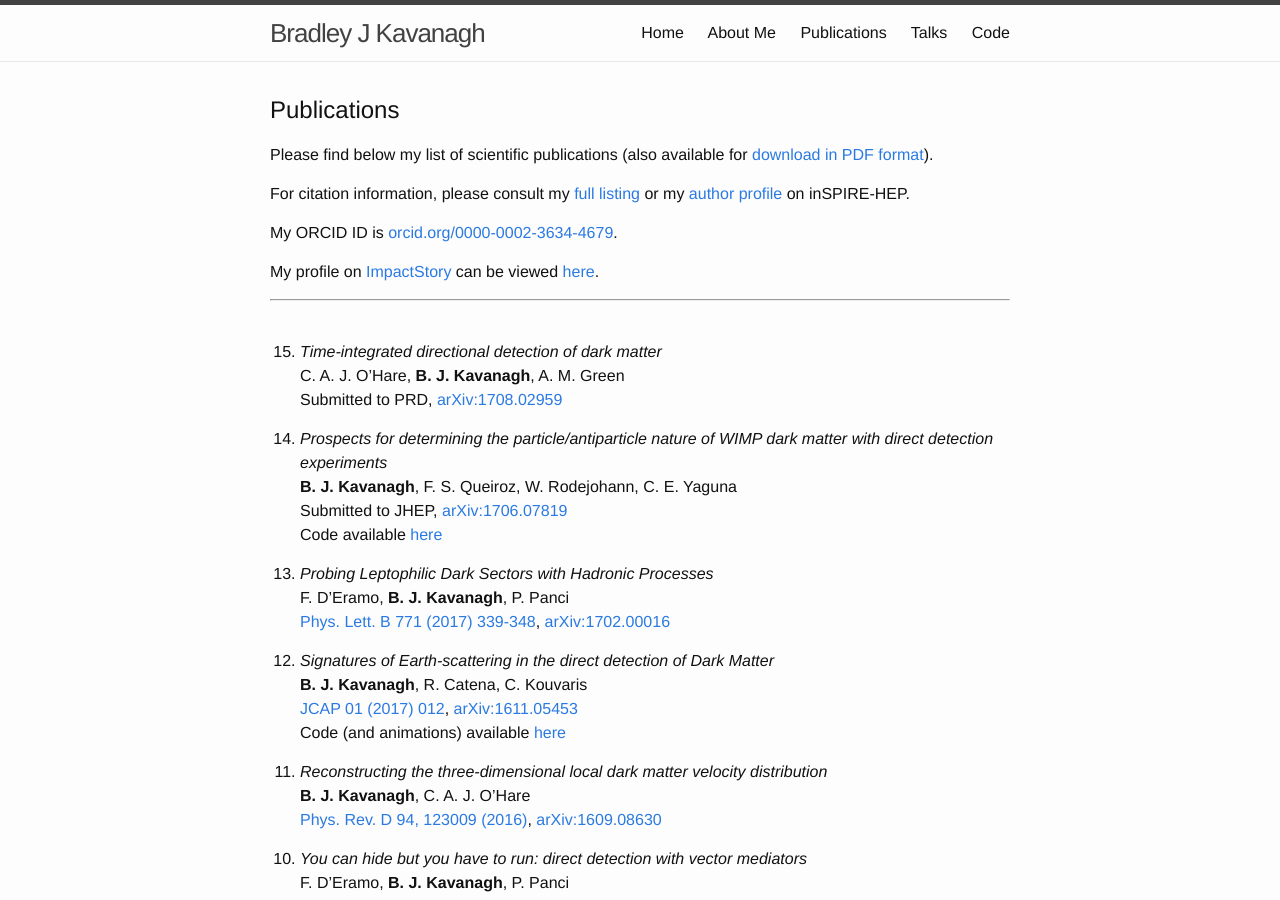
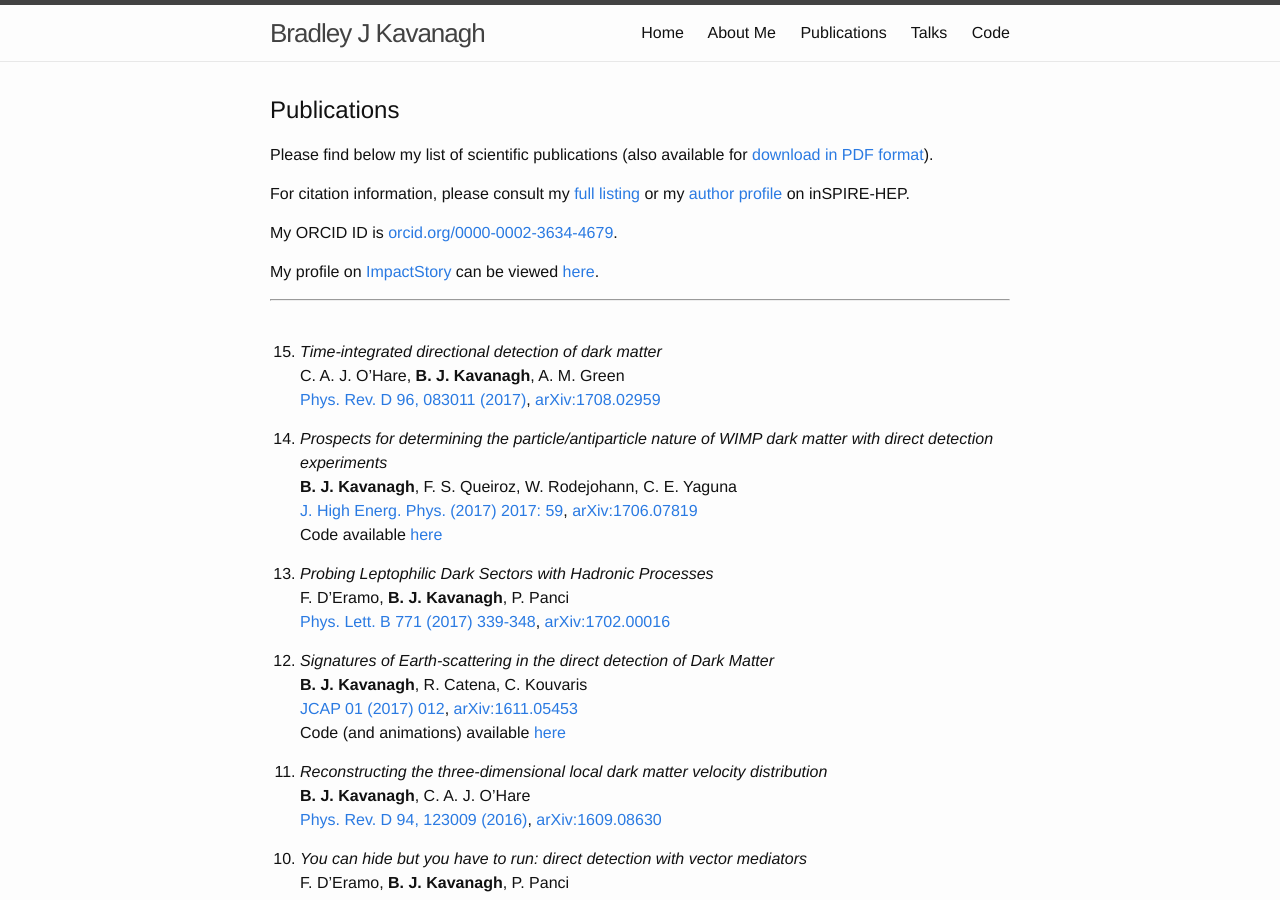
Before and after one commit to bradkav/bradkav.github.io, a Jekyll site: the page built from publications.md, in a window 1280 px wide and 900 px high. Built offline with Jekyll 4.4.1, drawn with Linux system fonts in a browser that asks for light colours.

Commit message:
Updated with some journal references

```diff
--- a/publications.md
+++ b/publications.md
@@ -21,11 +21,11 @@ My profile on [ImpactStory](https://impactstory.org/) can be viewed [here](https
 
 15. *Time-integrated directional detection of dark matter*
 C. A. J. O'Hare, **B. J. Kavanagh**, A. M. Green
-Submitted to PRD, [arXiv:1708.02959](https://arxiv.org/abs/1708.02959)
+[Phys. Rev. D 96, 083011 (2017)](https://doi.org/10.1103/PhysRevD.96.083011), [arXiv:1708.02959](https://arxiv.org/abs/1708.02959)
 
 14. *Prospects for determining the particle/antiparticle nature of WIMP dark matter with direct detection experiments*
 **B. J. Kavanagh**, F. S. Queiroz, W. Rodejohann, C. E. Yaguna
-Submitted to JHEP, [arXiv:1706.07819](http://arxiv.org/abs/1706.07819)
+[J. High Energ. Phys. (2017) 2017: 59](https://doi.org/10.1007/JHEP10(2017)059), [arXiv:1706.07819](http://arxiv.org/abs/1706.07819)
 Code available [here](https://github.com/bradkav/AntiparticleDM)
 
 13. *Probing Leptophilic Dark Sectors with Hadronic Processes*
```
Also changed, not shown: 1 other file.
